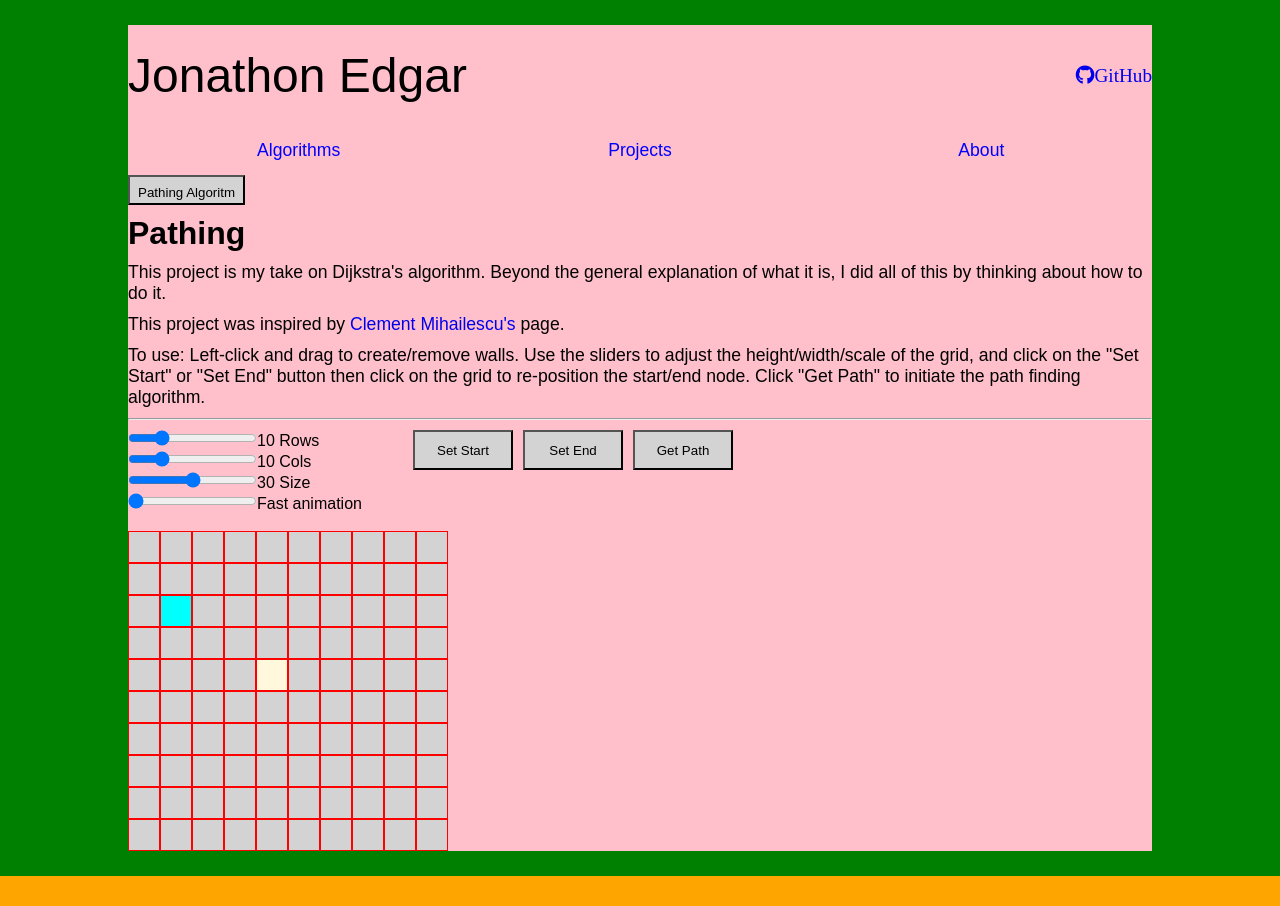
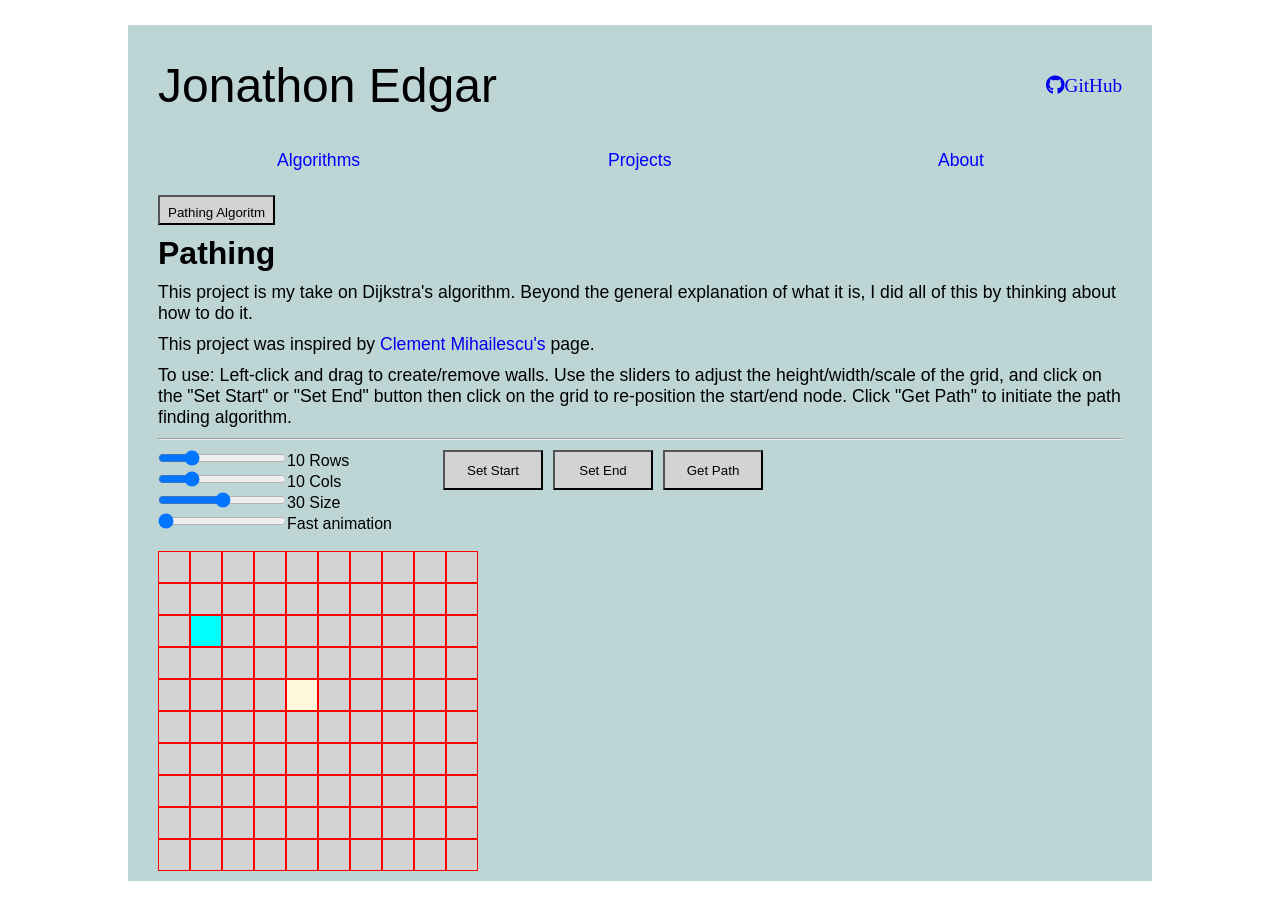
Before and after one commit to JPEdgar/Jon-Edgar.github.io, a React (Create React App) app: page / in a window 1280 px wide. Before the commit the page ends 876 px from the top, so only its background shows below. Built offline with nearby package versions, Linux system fonts and the light colour scheme.

Commit message:
4/28/21, got reset working.  Refactored global state a little.  Cleaning colors/spacing.

```diff
--- a/src/App.js
+++ b/src/App.js
@@ -10,7 +10,7 @@ import "@fortawesome/fontawesome-free/css/all.css";
 
 export default function App() {
   return (
-    <>
+    <div className="main">
       <header
         style={{
           display: "flex",
@@ -19,13 +19,15 @@ export default function App() {
           height: "100px",
         }}
       >
-        <div className="header">Jonathon Edgar</div>
+        <div className="header myName">Jonathon Edgar</div>
         <a
-
-        target="_blank"
-        rel="noreferrer"
-        href="https://github.com/JPEdgar/"
-        className="fab fa-github" style={{fontSize:"1.2rem"}} >GitHub</a>
+          target="_blank"
+          rel="noreferrer"
+          href="https://github.com/JPEdgar/"
+          className="fab fa-github header icon"
+        >
+          GitHub
+        </a>
       </header>
 
       <Router>
@@ -60,6 +62,6 @@ export default function App() {
           </Route>
         </Switch>
       </Router>
-    </>
+    </div>
   );
 }
--- a/src/components/MyPath/components/Grid.jsx
+++ b/src/components/MyPath/components/Grid.jsx
@@ -9,7 +9,6 @@ import FindNeighbor from "../algorithms/FindNeighbor";
 export default function Grid() {
   const [state, dispatch] = useContext(GridContext);
   const [grid, setGrid] = useState(BuildGrid(state));
-  // const animDelay = 30;
   let searchNode = [];
   let isSearching = false;
   let searchArray = [];
@@ -220,6 +219,9 @@ export default function Grid() {
   }, []);
 
   const handleMouseDown = (event) => {
+    if (state.setStart || state.setEnd) {
+      return;
+    }
     const element = document.getElementById(event.target.id);
     const shorthand = ReactDOM.findDOMNode(element).classList;
 
@@ -239,6 +241,9 @@ export default function Grid() {
   };
 
   const handleMouseEnter = (event) => {
+    if (state.setStart || state.setEnd) {
+      return;
+    }
     if (event.button !== 2 && mouseDown) {
       const element = document.getElementById(event.target.id);
       const shorthand = ReactDOM.findDOMNode(element).classList;
@@ -282,16 +287,8 @@ export default function Grid() {
   }
 
   function Reset() {
-    // const [state, dispatch] = useContext(GridContext);
     dispatch({ type: ACTIONS.RESET });
-
-    dispatch({ type: ACTIONS.START_SEARCH_ANIMATIONS, payload: false });
-    dispatch({ type: ACTIONS.LUCKY_NODE, payload: [] });
-    dispatch({ type: ACTIONS.SEARCHED_NODES, payload: [] });
-    dispatch({ type: ACTIONS.START_ANIM, payload: false });
-    dispatch({ type: ACTIONS.DISABLE_UI, payload: false });
-    // const [grid, setGrid] = useState(BuildGrid(state));
-    setGrid(BuildGrid(state));
+    setGrid([]);
     searchNode = [];
     isSearching = false;
     searchArray = [];
--- a/src/components/MyPath/contexts/GridContext.jsx
+++ b/src/components/MyPath/contexts/GridContext.jsx
@@ -94,8 +94,6 @@ function reducer(state, action) {
 
     //
     case ACTIONS.RESET:
-      console.log("here");
-      console.log(GridDetails.numRows);
       return {
         ...state, // grid states
         numRows: GridDetails.numRows,
--- a/src/styles.css
+++ b/src/styles.css
@@ -2,25 +2,16 @@
   margin: 0px;
   padding: 0px;
   font-family: sans-serif;
-  background-color: pink;
-}
-
-html {
-  background-color: orange;
 }
 
 body {
   font-size: 1.1rem;
   padding: 25px 10vw;
-  background-color: green;
-}
-
-footer {
-  background-color: white;
 }
 
 nav {
   height: 50px;
+  margin-bottom: 10px;
 }
 
 ul {
@@ -40,6 +31,7 @@ li {
 a {
   text-decoration: none;
   transition: transform 0.5s ease-in-out;
+  will-change: transform;
 }
 
 a:hover {
@@ -70,6 +62,15 @@ button {
   padding: 10px 0px;
 }
 
-.header {
+.myName {
   font-size: 3rem;
 }
+
+.icon {
+  font-size: 1.2rem;
+}
+
+.main {
+  background-color: #bed5d6;
+  padding: 10px 30px;
+}
--- a/src/styles.scss
+++ b/src/styles.scss
@@ -2,27 +2,30 @@
   margin: 0px;
   padding: 0px;
   font-family: sans-serif;
-  // background-color: rgb(240, 240, 240);
-  background-color: pink;
+
+  // background-color: pink;
+  // background-color: white;
 }
 
 html {
-  background-color: orange;
+  // background-color: orange;
+  // background-color: white;
+}
+
+header {
+  // background-color: blue;
 }
 
 body {
   font-size: 1.1rem;
   padding: 25px 10vw;
+  // background-color: green;
   // background-color: white;
-  background-color: green;
-}
-
-footer {
-  background-color: white;
 }
 
 nav {
   height: 50px;
+  margin-bottom: 10px;
 }
 
 ul {
@@ -31,6 +34,8 @@ ul {
 }
 
 li {
+  // background-color: yellow;
+
   display: flex;
   height: 100%;
   width: 100%;
@@ -45,6 +50,7 @@ li {
 a {
   text-decoration: none;
   transition: transform 0.5s ease-in-out;
+  will-change: transform;
 }
 a:hover {
   transform: scale(1.15);
@@ -61,6 +67,7 @@ button {
 }
 
 .nav {
+  // background-color: yellow;
   color: blue;
 }
 
@@ -73,6 +80,20 @@ button {
   font-size: 2rem;
   padding: 10px 0px;
 }
+
 .header {
+  // background-color: blue;
+}
+
+.myName {
   font-size: 3rem;
 }
+
+.icon {
+  font-size: 1.2rem;
+}
+
+.main {
+  background-color: rgb(190, 213, 214);
+  padding: 10px 30px;
+}
```
